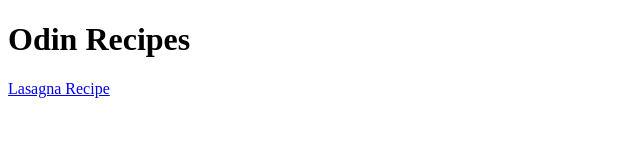
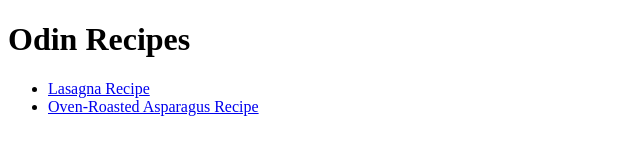
Before and after one commit to giemallariii/odin-recipes, a plain HTML site: page index.html in a window 1280 px wide. Shown: the whole page, without its empty margins (0-640 px from the left). Drawn offline with Linux system fonts and the light colour scheme.

Commit message:
Add link for asparagus.html in index.html

```diff
--- a/index.html
+++ b/index.html
@@ -7,6 +7,10 @@
 </head>
 <body>
     <h1>Odin Recipes</h1>
-    <a href="../odin-recipes/recipes/lasagna.html">Lasagna Recipe</a>
+
+    <ul>
+        <li><a href="../odin-recipes/recipes/lasagna.html">Lasagna Recipe</a></li>
+        <li><a href="../odin-recipes/recipes/asparagus.html">Oven-Roasted Asparagus Recipe</a></li>
+    </ul>
 </body>
 </html>
```
Also changed, not shown: recipes/asparagus.jpeg (added).
